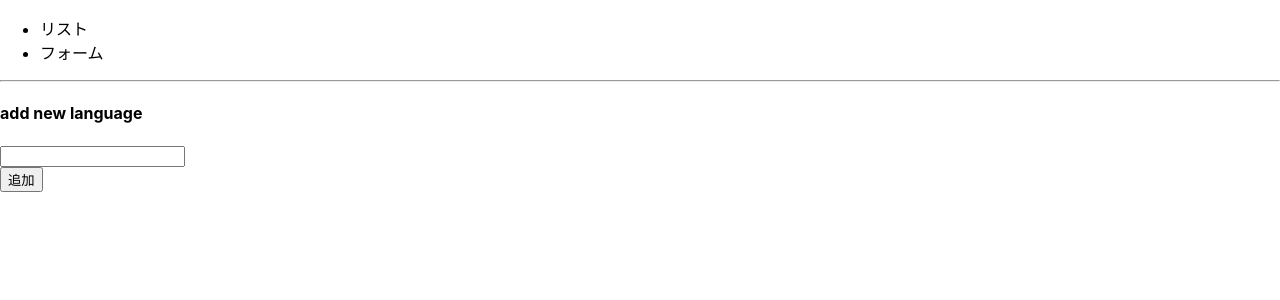
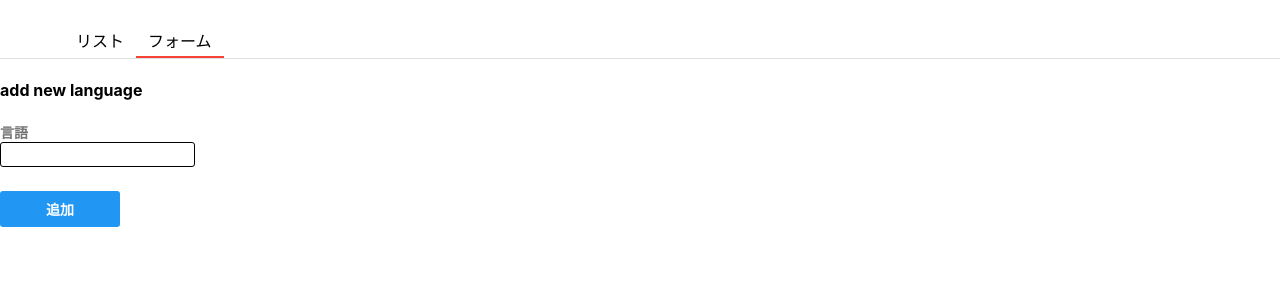
Before and after one commit to tebukurokun/react-tutorial, a React (Create React App) app: page / in a window 1280 px wide. Both pictures are taken after a click on the item "フォーム". Shown: the top 300 px of the page. Built offline with nearby package versions, Linux system fonts and the light colour scheme.

Commit message:
add style

```diff
--- a/package.json
+++ b/package.json
@@ -9,6 +9,7 @@
     "react": "^17.0.1",
     "react-dom": "^17.0.1",
     "react-scripts": "4.0.1",
+    "styled-components": "^5.2.1",
     "web-vitals": "^0.2.4"
   },
   "scripts": {
--- a/src/App.js
+++ b/src/App.js
@@ -1,29 +1,61 @@
+import styled from "styled-components";
 import React from "react"
-import { useState } from "react"
+import { useEffect, useState } from "react"
 import { List } from "./List"
 import { Form } from "./Form"
-import {LANGUAGES} from "./const/language"
+import {getLanguages} from "./const/language"
+
+const Header = styled.header`
+  display: flex;
+  justify-content: space-between;
+  padding: 24px 64px 0;
+  border-bottom: 1px solid #E0E0E0;
+`
+
+const HeaderUl = styled.ul`
+  display: flex;
+  margin: 0;
+  padding: 0;
+`
+const HeaderLi = styled.li`
+  list-style: none;
+  padding: 4px 12px;
+  cursor: pointer;
+  border-bottom: ${props => props.focused ? '2px solid #F44336' : 'none' };
+`
+
 
 function App() {
-  const [tab, setTab] = useState("list")
-  const [langs, setLangs] = useState(LANGUAGES)
+  const [tab, setTab] = useState( "list" )
+  const [langs, setLangs] = useState( [] )
 
-  const addLang = (lang) => {
-    setLangs([...langs, lang]);
-    setTab('list');
+
+  useEffect(
+    () => {
+      console.log( 'App.js useeffect' )
+      fetchLanguages()
+    }, [] )
+
+  const fetchLanguages = async () => {
+    const languages = await getLanguages()
+    setLangs( languages )
+  }
+
+  const addLang = ( lang ) => {
+    setLangs( [...langs, lang] );
+    setTab( 'list' );
   }
 
   return (
     <div>
-      <header>
+      <Header>
         {" "}
         {/* 追加 */}
-        <ul>
-          <li onClick={() => setTab("list")}>リスト</li>
-          <li onClick={() => setTab("form")}>フォーム</li>
-        </ul>
-      </header>
-      <hr />
+        <HeaderUl>
+          <HeaderLi focused={tab === 'list'} onClick={() => setTab( "list" )}>リスト</HeaderLi>
+          <HeaderLi focused={tab === 'form'} onClick={() => setTab( "form" )}>フォーム</HeaderLi>
+        </HeaderUl>
+      </Header>
       {tab === "list" ? <List langs={ langs } /> : <Form onAddLang={addLang} />}
     </div>
   )
--- a/src/Form.js
+++ b/src/Form.js
@@ -1,19 +1,42 @@
 import React from "react"
 import PropTypes from 'react'
 import {useState} from 'react'
+import styled from "styled-components";
+import { Button } from './components/button'
 
-export const Form = ({ onAddLang }) => {
+const Label = styled.label`
+display: flex;
+color: #757575;
+font-size: 14px;
+font-weight: bold;
+`
+
+const Input = styled.input`
+border-radius: 3px;
+padding: 4px 8px;
+border: 1px solid black;
+`
+
+const ButtonContainer = styled.div`
+margin-top: 24px;
+`
+
+const FormButton = styled( Button )`
+width: 120px;
+`
+
+export const Form = ( { onAddLang } ) => {
 
   Form.propTypes = {
     onAddLang: PropTypes.func,
   }
 
-  const [text, setText] = useState('')
+  const [text, setText] = useState( '' )
 
-  const submitForm = (event) => {
+  const submitForm = ( event ) => {
     event.preventDefault()
-    console.log(text);
-    onAddLang(text)
+    console.log( text );
+    onAddLang( text )
   }
 
   return (
@@ -21,15 +44,16 @@
       <h4>add new language</h4>
       <form onSubmit={submitForm}>
         <div>
-          <input
-          type="text"
-          value={text}
-          onChange={ (e) => setText(e.target.value) }
+          <Label>言語</Label>
+          <Input
+            type="text"
+            value={text}
+            onChange={ ( e ) => setText( e.target.value ) }
           />
         </div>
-        <div>
-          <button>追加</button>
-        </div>
+        <ButtonContainer>
+          <FormButton>追加</FormButton>
+        </ButtonContainer>
       </form>
     </div>
   )
--- a/src/List.js
+++ b/src/List.js
@@ -1,21 +1,40 @@
+import styled from "styled-components";
 import React from "react"
+import { useEffect } from 'react'
 import PropTypes from "prop-types"
 
-export const List = ({ langs }) => {
+const Container = styled.div`
+  padding: 12px 64px;
+`
+const ListItem = styled.div`
+  padding: 8px 16px;
+
+  &:nth-child(n+2) {
+    border-top: 1px solid #D9DBDE;
+  }
+`
+
+export const List = ( { langs } ) => {
+
+  useEffect( () => {
+    console.log( 'list useeffect' )
+
+    return () => {
+      console.log( 'list unmount' );
+    }
+  } )
 
   List.propTypes = {
-    langs:PropTypes.arrayOf(PropTypes.string)
+    langs:PropTypes.arrayOf( PropTypes.string )
   }
 
-  console.log(langs);
-
   return (
-    <div>
+    <Container>
       {
-        langs && langs.map((lang, index) => {
-          return <div key={index}>{ lang }</div>
-        })
+        langs && langs.map( ( lang, index ) => {
+          return <ListItem key={index}>{ lang }</ListItem>
+        } )
       }
-    </div>
+    </Container>
   )
 }
--- /dev/null
+++ b/src/components/button.js
@@ -0,0 +1,14 @@
+
+import styled from 'styled-components';
+
+export const Button = styled.button`
+  border: none;
+  border-radius: 3px;
+  background-color: #2196F3;
+  padding: 8px 16px;
+  min-width: 100px;
+  font-size: 14px;
+  font-weight: bold;
+  color: white;
+  cursor: pointer;
+`
--- a/src/const/language.js
+++ b/src/const/language.js
@@ -1 +1,10 @@
 export const LANGUAGES = ["JavaScript", "C++", "Ruby", "Java", "PHP", "Go"]
+
+export const getLanguages = () => {
+  return new Promise( ( resolve ) => {
+    setTimeout( () => {
+      resolve( LANGUAGES )
+    }, 1000
+    )
+  } )
+}
```
Also changed, not shown: .eslintrc.json, 1 other file (tests, documents, lock files or other folders).
